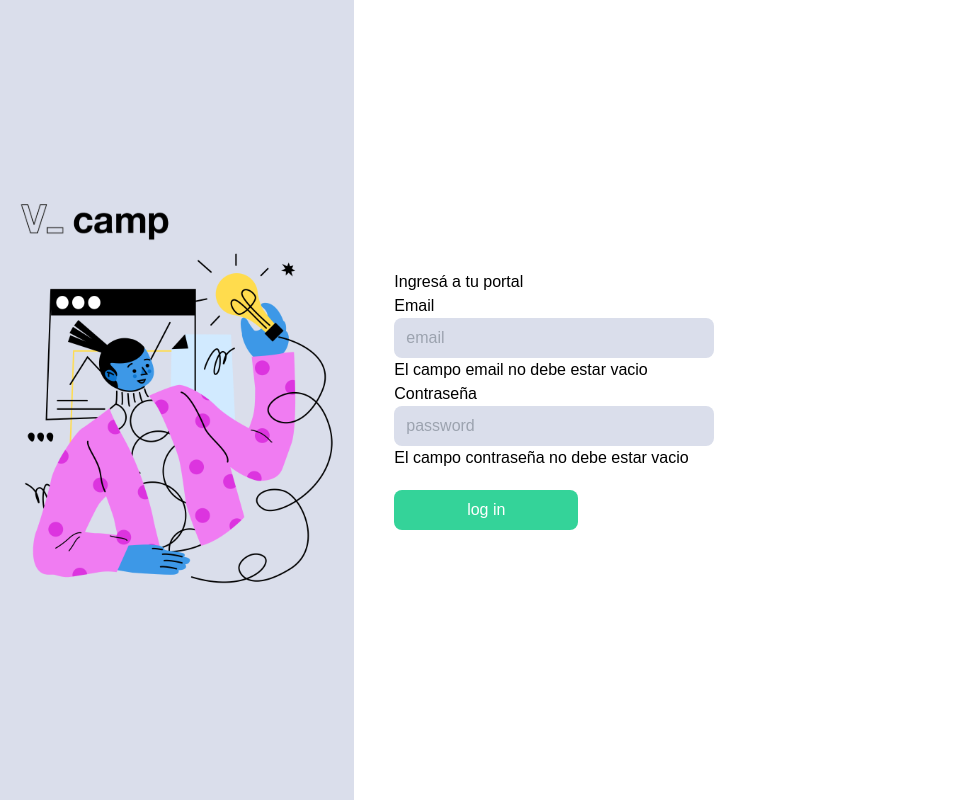
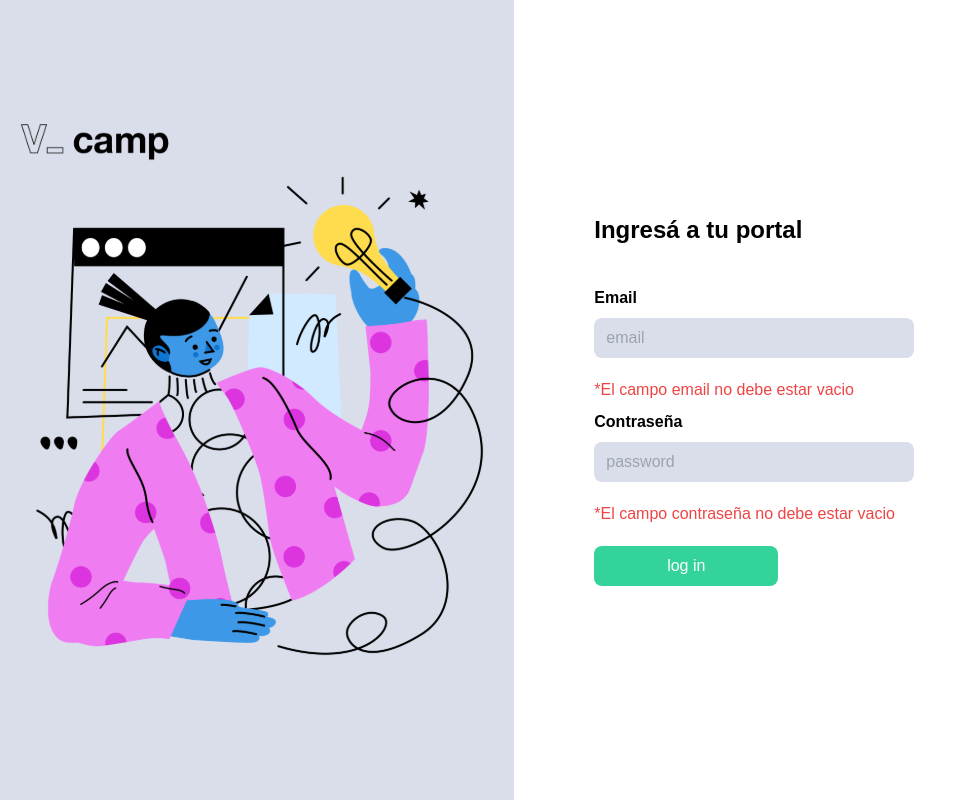
Before and after one commit to kevin-Bejarano-Aviles/api-proyecto-valtech, a React (Create React App) app in the folder front/: page /login in a window 1280 px wide. Shown: the whole page, without its empty margins (0-957 px from the left). Built offline with nearby package versions, Linux system fonts and the light colour scheme.

Commit message:
la parte de login ya tiene casi todos los estilos del figma

```diff
--- a/front/src/pages/LoginPage.jsx
+++ b/front/src/pages/LoginPage.jsx
@@ -44,23 +44,24 @@ function LoginPage() {
 
   return (
     <div className="flex">
-      <div className="bg-graybackground h-screen w-2/5 flex flex-col	justify-center">
+      <div className="bg-graybackground h-screen w-3/5 flex flex-col justify-center">
         <img className="w-48" src={title} alt="v-camp"/>
         <img className="" src={ilustration} alt="ilustracion"/>
       </div>
-      <form className="flex flex-col  justify-center h-screen w-full ml-10" onSubmit={alerta}>
-        <h1>Ingresá a tu portal</h1>
-        <label className="flex flex-col">
-          Email
-          <input className="bg-graybackground pl-3 h-10 w-80 rounded-lg border-slate-300  focus:outline-none	focus:border-sky-500 focus:ring-1 focus:ring-sky-500" type="text" name="email" placeholder="email" value={datos.email} onChange={handleInput}/>
+      {/* Es donde empieza el fomr */}
+      <form className="flex flex-col justify-center h-screen w-4/5 ml-20" onSubmit={alerta}>
+        <h2 className="text-2xl	font-semibold mb-8">Ingresá a tu portal</h2>
+        <label className="flex flex-col mt-2 mb-5">
+          <p className="font-semibold">Email</p>
+          <input className="bg-graybackground h-10 w-80 mt-2  pl-3 rounded-lg border-slate-300  focus:outline-none	focus:border-sky-500 focus:ring-1 focus:ring-sky-500" type="text" name="email" placeholder="email" value={datos.email} onChange={handleInput}/>
         </label>
-        <p className={`${!errorEmail ? 'hidden' : 'block'}`}>El campo email no debe estar vacio</p>
+        <p className={`${!errorEmail ? 'hidden' : 'block'} text-red-500	`}>*El campo email no debe estar vacio</p>
 
-        <label className="flex flex-col">
-          Contraseña
-          <input className="bg-graybackground pl-3 h-10 w-80 rounded-lg border-slate-300  focus:outline-none  focus:border-sky-500 focus:ring-1 focus:ring-sky-500" type="password" name="password" placeholder="password" value={datos.password} onChange={handleInput}/>
+        <label className="flex flex-col mt-2 mb-5">
+        <p className="font-semibold">Contraseña</p>
+          <input className="bg-graybackground h-10 w-80 mt-2  pl-3 rounded-lg border-slate-300  focus:outline-none  focus:border-sky-500 focus:ring-1 focus:ring-sky-500" type="password" name="password" placeholder="password" value={datos.password} onChange={handleInput}/>
         </label>
-        <p className={`${!errorPassword ? 'hidden' : 'block'}`}>El campo contraseña no debe estar vacio</p>
+        <p className={`${!errorPassword ? 'hidden' : 'block'} text-red-500`}>*El campo contraseña no debe estar vacio</p>
         <div className="mt-5">
         <Button type="submit" name="log in" handleFunction={()=>console.log("boton")} disabled={!errorEmail && !errorPassword ? false : true}/>
         </div>
```
